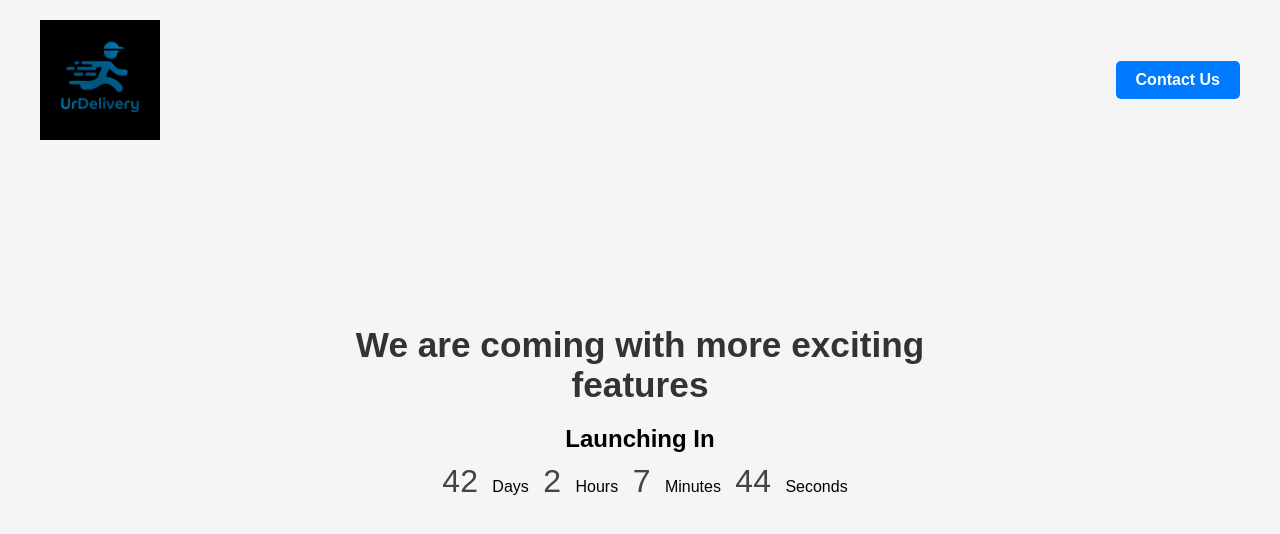
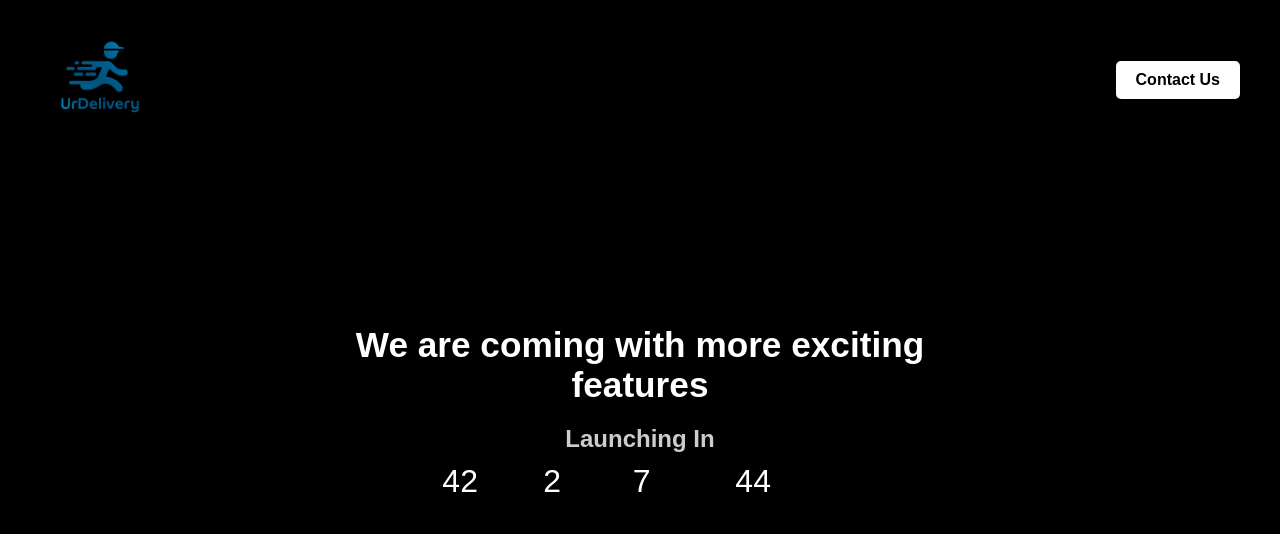
Before and after one commit to Ftcmehta00785412/coming-soon, a plain HTML site: page index.html in a window 1280 px wide. Drawn offline with Linux system fonts and the light colour scheme.

Commit message:
Update index.html

```diff
--- a/index.html
+++ b/index.html
@@ -8,7 +8,7 @@
     body {
       margin: 0;
       font-family: Arial, sans-serif;
-      background-color: #f5f5f5;
+      background-color: #000; /* Black background */
       height: 100vh;
       overflow: hidden;
     }
@@ -30,8 +30,8 @@
     }
 
     .contact-button {
-      background-color: #007BFF;
-      color: white;
+      background-color: #ffffff;
+      color: #000000;
       padding: 10px 20px;
       border: none;
       border-radius: 5px;
@@ -41,7 +41,7 @@
     }
 
     .contact-button:hover {
-      background-color: #0056b3;
+      background-color: #dddddd;
     }
 
     .center-content {
@@ -54,18 +54,19 @@
 
     h1 {
       font-size: 2.2rem;
-      color: #333;
+      color: #ffffff;
       margin-bottom: 20px;
     }
 
     .countdown-container h2 {
       margin-bottom: 10px;
+      color: #cccccc;
     }
 
     #countdown span {
       font-size: 2rem;
       margin: 0 10px;
-      color: #444;
+      color: #ffffff;
     }
   </style>
 </head>
```
